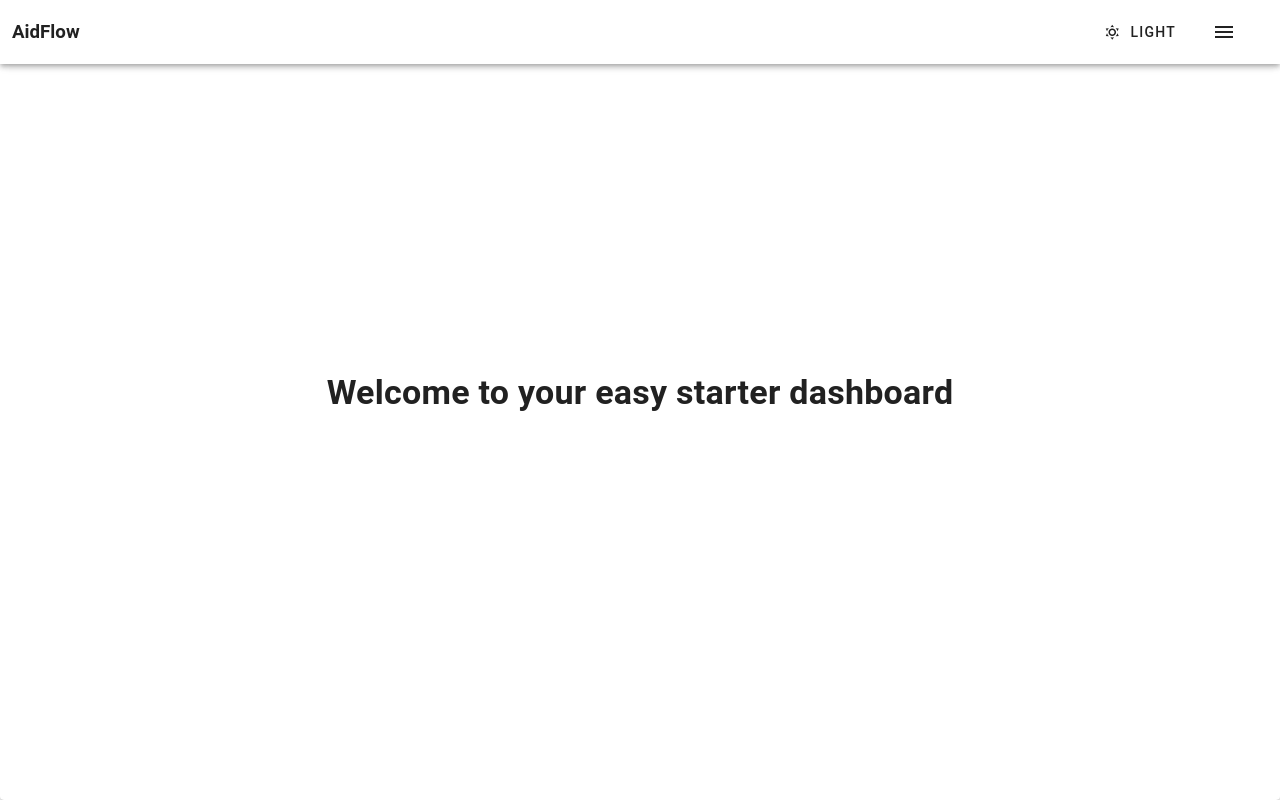
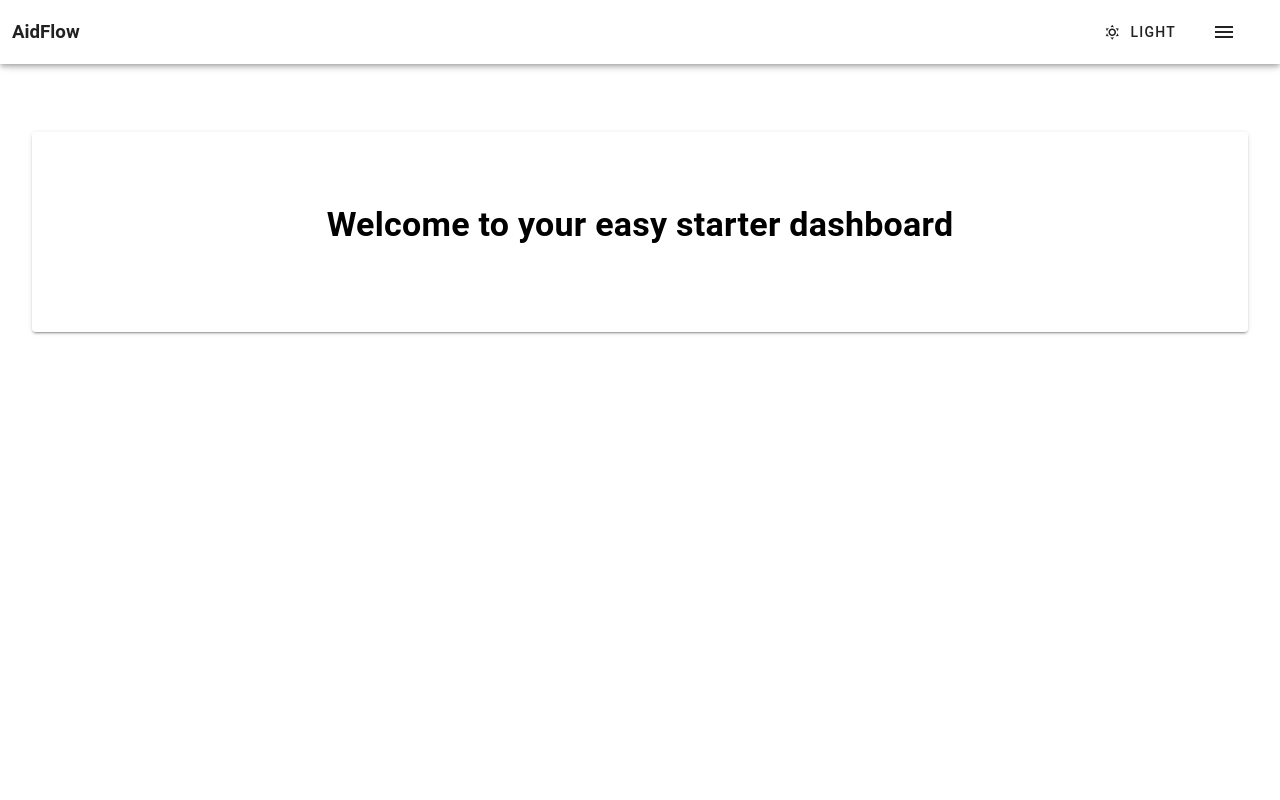
Before and after one commit to addeligero/ScanCount-, a Vue app: page /dashboard in a window 1280 px wide. Built offline with nearby package versions, Linux system fonts and the light colour scheme; sample sign-in values are in the browser's storage.

Commit message:
fixed: color palette

```diff
--- a/src/components/Dashboard/Main.vue
+++ b/src/components/Dashboard/Main.vue
@@ -1,7 +1,7 @@
 <template>
   <v-card
     class="main-content d-flex flex-column align-center justify-center"
-    :class="{ 'dark-mode': isDarkMode }"
+    :color="isDarkMode ? 'surface' : 'white'"
     elevation="2"
     width="100%"
     height="100%"
@@ -16,14 +16,10 @@
 export default {
   computed: {
     isDarkMode() {
-      return this.$vuetify.theme.dark
+      return this.$vuetify.theme.global.name.value === 'dark'
     },
   },
 }
 </script>
 
-<style scoped>
-.dark-mode {
-  background-color: black;
-}
-</style>
+<style scoped></style>
--- a/src/main.ts
+++ b/src/main.ts
@@ -36,7 +36,7 @@ const vuetify = createVuetify({
       dark: {
         colors: {
           background: '#121212',
-          surface: '#121212',
+          surface: '#424242', // <== gray surface for dark mode
           primary: '#bb86fc',
           secondary: '#03dac6',
           error: '#cf6679',
@@ -48,7 +48,6 @@ const vuetify = createVuetify({
     },
   },
 })
-
 const app = createApp(App)
 
 app.use(createPinia())
--- a/src/views/Dashboard.vue
+++ b/src/views/Dashboard.vue
@@ -12,14 +12,22 @@ const toggleDrawer = () => {
 
 <template>
   <Sidebar v-model="drawer" />
+
   <Header :toggleDrawer="toggleDrawer" />
-  <Main />
+
+  <div class="main-content">
+    <Main />
+  </div>
 </template>
 
 <style scoped>
 .main-content {
+  margin-top: 50px; /* Adjust based on your header's height */
+}
+
+.main-content {
   position: relative;
-  z-index: 999;
+
   padding: 2rem;
 }
 
```
